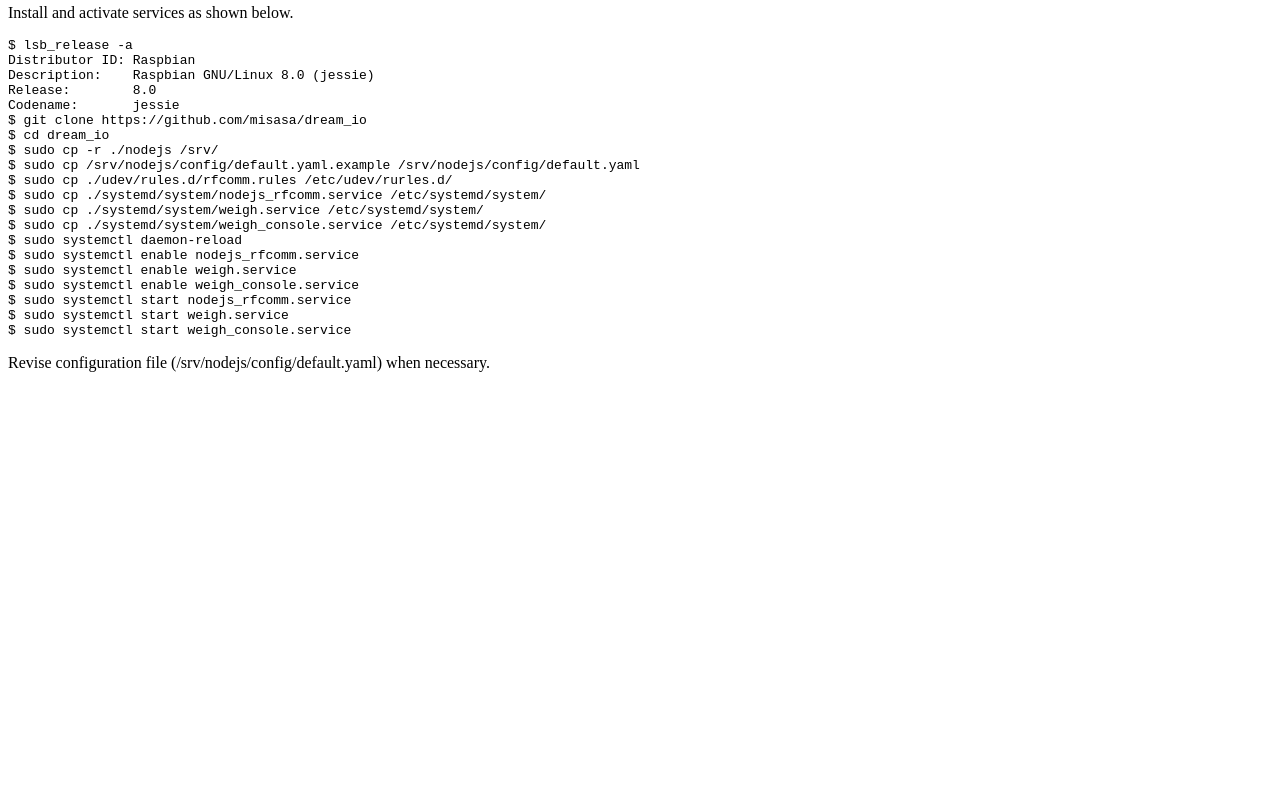
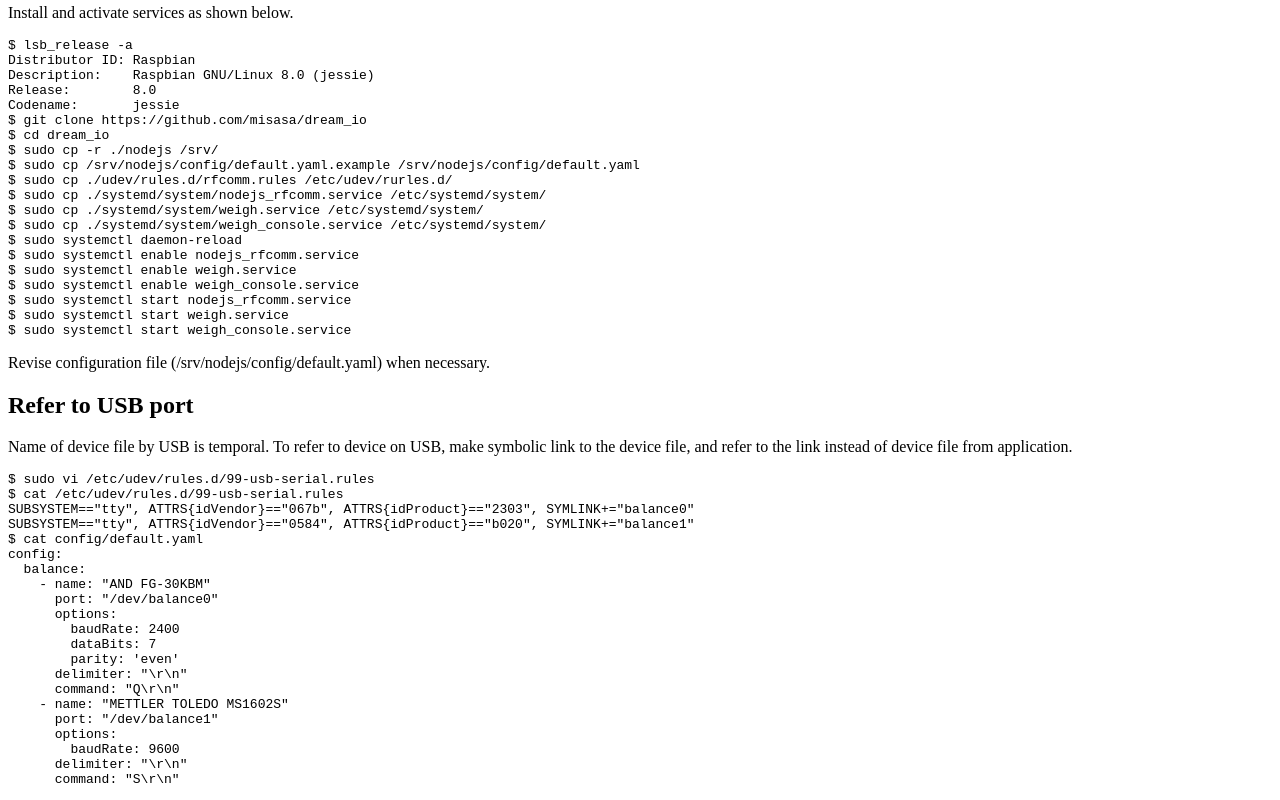
Before and after one commit to misasa/dream_io, a plain HTML site: page README.html in a window 1280 px wide. Shown: the part 997-1797 px from the top of the page. Before the commit the page ends 1385 px from the top, so only its background shows below. Drawn offline with Linux system fonts and the light colour scheme.

Commit message:
Description of symbolic link to device USB file

```diff
--- a/README.html
+++ b/README.html
@@ -107,5 +107,34 @@
 <p>Revise configuration file (/srv/nodejs/config/default.yaml) when
 necessary.</p>
 
+<h2>Refer to USB port</h2>
+
+<p>Name of device file by USB is temporal.  To refer to device on USB,
+make symbolic link to the device file, and refer to the link instead
+of device file from application.</p>
+
+<pre><code>$ sudo vi /etc/udev/rules.d/99-usb-serial.rules
+$ cat /etc/udev/rules.d/99-usb-serial.rules
+SUBSYSTEM=="tty", ATTRS{idVendor}=="067b", ATTRS{idProduct}=="2303", SYMLINK+="balance0"
+SUBSYSTEM=="tty", ATTRS{idVendor}=="0584", ATTRS{idProduct}=="b020", SYMLINK+="balance1"
+$ cat config/default.yaml
+config:
+  balance:
+    - name: "AND FG-30KBM"
+      port: "/dev/balance0"
+      options:
+        baudRate: 2400
+        dataBits: 7
+        parity: 'even'
+      delimiter: "\r\n"
+      command: "Q\r\n"
+    - name: "METTLER TOLEDO MS1602S"
+      port: "/dev/balance1"
+      options:
+        baudRate: 9600
+      delimiter: "\r\n"
+      command: "S\r\n"
+</code></pre>
+
 </body>
 </html>
```
Also changed, not shown: README.md.
